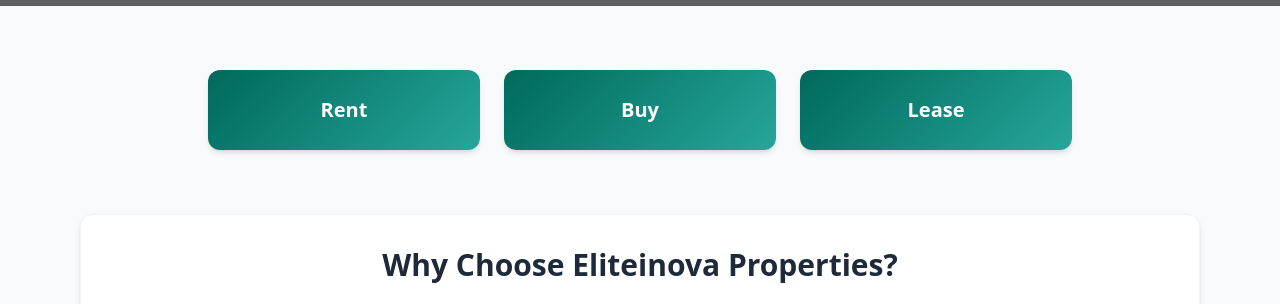
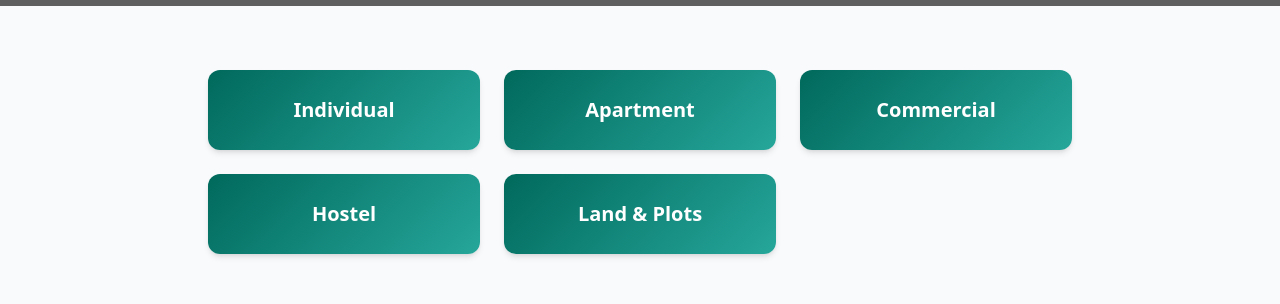
Before and after one commit to eliteinovastaticwebsite-crypto/Eliteinova_Properties, a React (Vite) app: page /customer-portal in a window 1280 px wide. Shown: the part 342-646 px from the top of the page. Built offline with nearby package versions, Linux system fonts and the light colour scheme; grey boxes are pictures that could not be loaded.

Commit message:
Updated header

```diff
--- a/src/components/Header.jsx
+++ b/src/components/Header.jsx
@@ -9,9 +9,11 @@
   const navigate = useNavigate();
 
   const customerPortalMenu = {
-    rent: ["Individual", "Apartment", "Commercial", "Land & Plot", "Hostel"],
-    buy: ["Individual", "Apartment", "Commercial", "Land & Plot", "Hostel"],
-    lease: ["Individual", "Apartment", "Commercial", "Land & Plot", "Hostel"],
+    Individual: ["Rent", "Buy", "Lease"],
+    Apartment: ["Rent", "Buy", "Lease"],
+    Commercial: ["Rent", "Buy", "Lease"],
+    LandAndPlots: ["Rent", "Buy", "Lease"],
+    Hostel: ["Rent", "Buy", "Lease"],
   };
 
   const postPropertyMenu = [
--- a/src/pages/CustomerPortalPage.jsx
+++ b/src/pages/CustomerPortalPage.jsx
@@ -37,7 +37,7 @@
               background: "linear-gradient(135deg, #00695C, #26A69A)",
             }}
           >
-            Rent
+            Individual
           </button>
 
           <button
@@ -47,7 +47,7 @@
               background: "linear-gradient(135deg, #00695C, #26A69A)",
             }}
           >
-            Buy
+           Apartment
           </button>
 
           <button
@@ -57,7 +57,25 @@
               background: "linear-gradient(135deg, #00695C, #26A69A)",
             }}
           >
-            Lease
+            Commercial
+          </button>
+          <button
+            onClick={() => navigate("/lease")}
+            className="h-16 md:h-20 rounded-xl text-white text-lg md:text-xl font-bold shadow-md hover:shadow-lg hover:scale-105 transition-all"
+            style={{
+              background: "linear-gradient(135deg, #00695C, #26A69A)",
+            }}
+          >
+            Hostel
+          </button>
+          <button
+            onClick={() => navigate("/lease")}
+            className="h-16 md:h-20 rounded-xl text-white text-lg md:text-xl font-bold shadow-md hover:shadow-lg hover:scale-105 transition-all"
+            style={{
+              background: "linear-gradient(135deg, #00695C, #26A69A)",
+            }}
+          >
+            Land & Plots
           </button>
         </div>
       </section>
```
